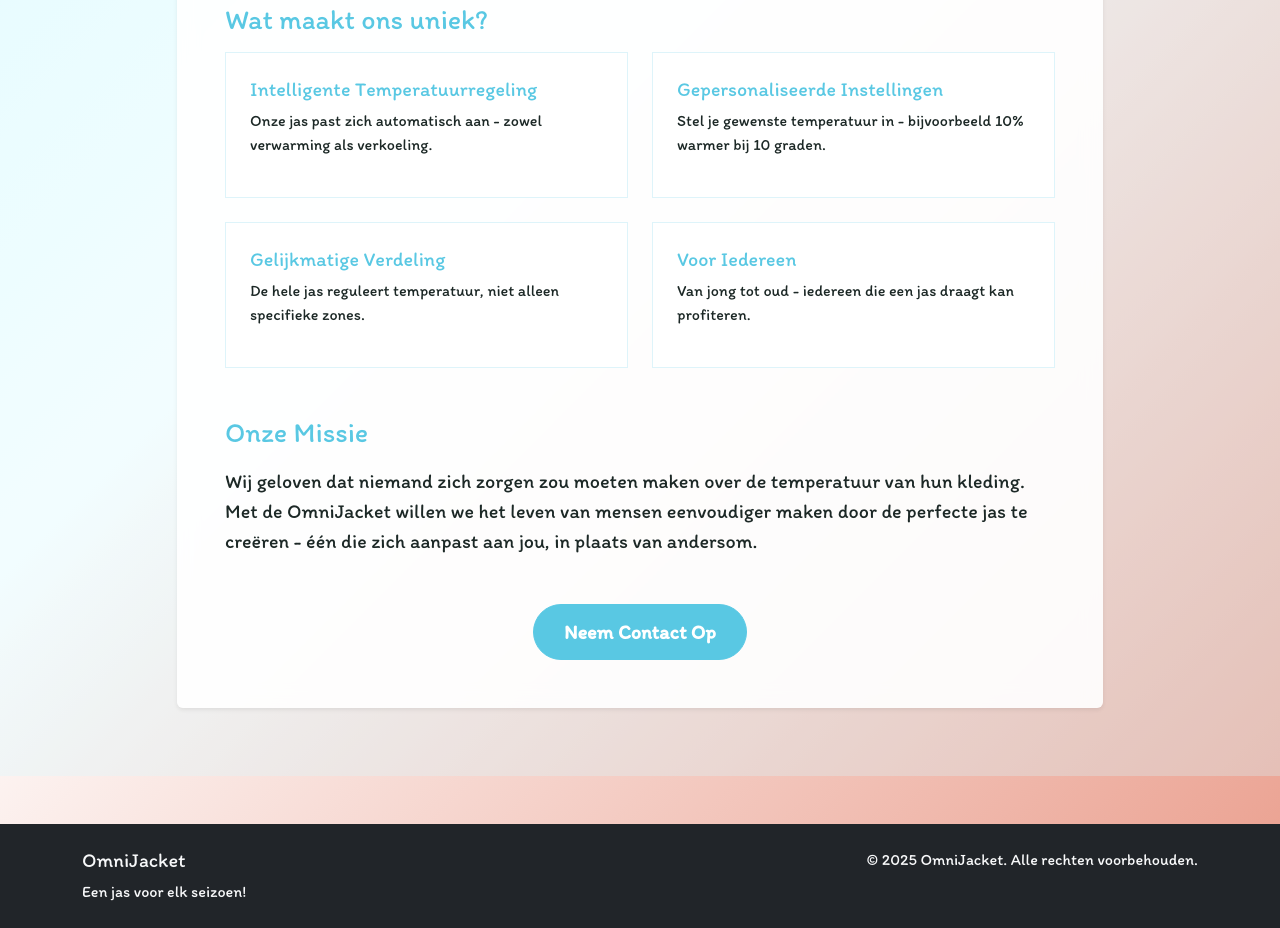
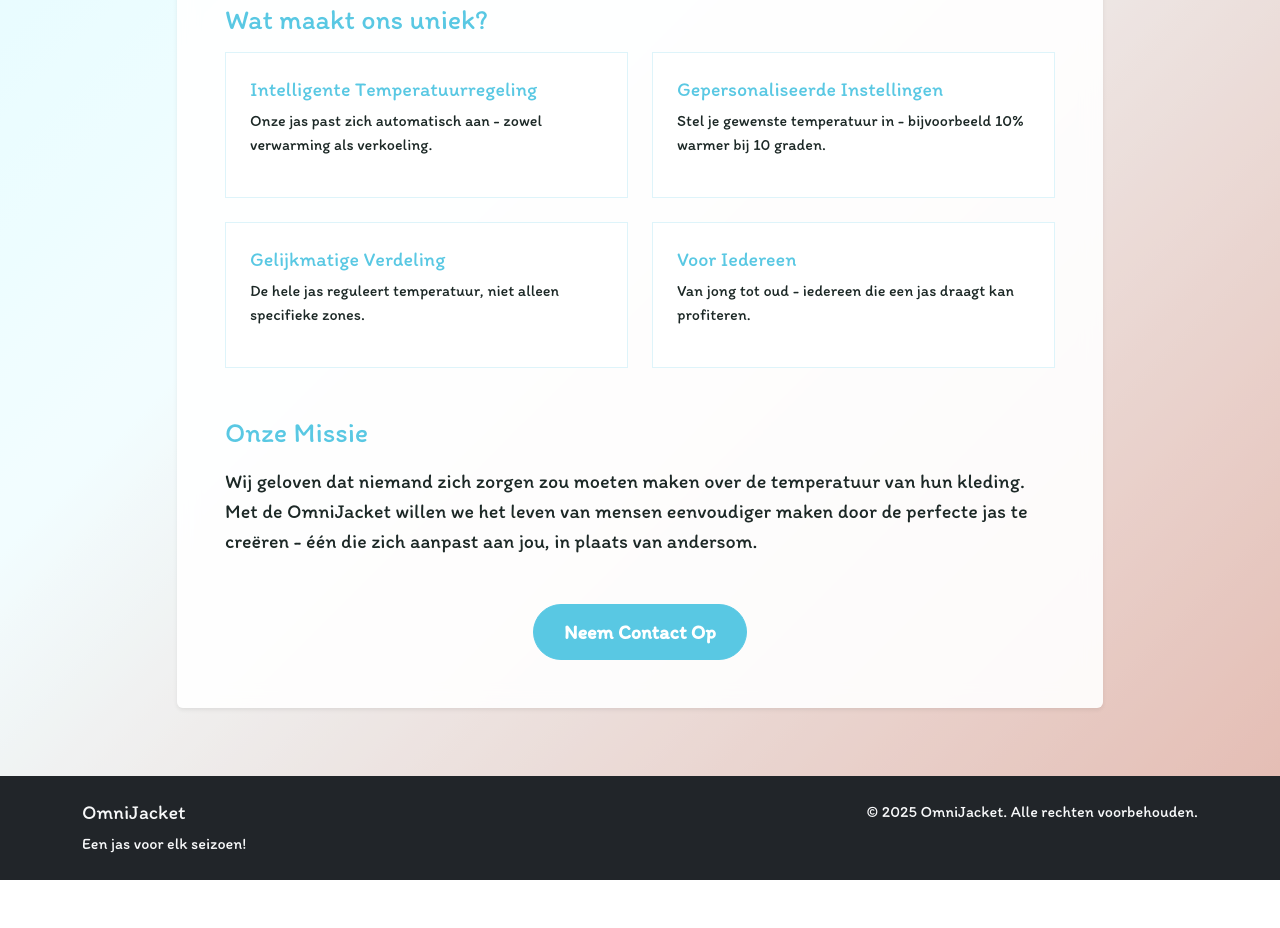
Before and after one commit to 102728/Product-ovh, a website: page about.html in a window 1280 px wide. Shown: the part 1083-2011 px from the top of the page. After the commit the page ends 1963 px from the top, so only its background shows below. Drawn offline with nearby package versions, Linux system fonts and the light colour scheme.

Commit message:
Ugly thing gone.
Signed-off-by: aRandomMenno <JustMenno@proton.me>

```diff
--- a/about.html
+++ b/about.html
@@ -131,7 +131,7 @@
         </section>
     </main>
 
-    <footer class="bg-dark text-light py-4 mt-5">
+    <footer class="bg-dark text-light py-4">
         <div class="container">
             <div class="row">
                 <div class="col-md-6">
```
Also changed, not shown: concurrentie.html (+1 -1 lines), contact.html (+1 -1 lines), index.html (+1 -1 lines).
